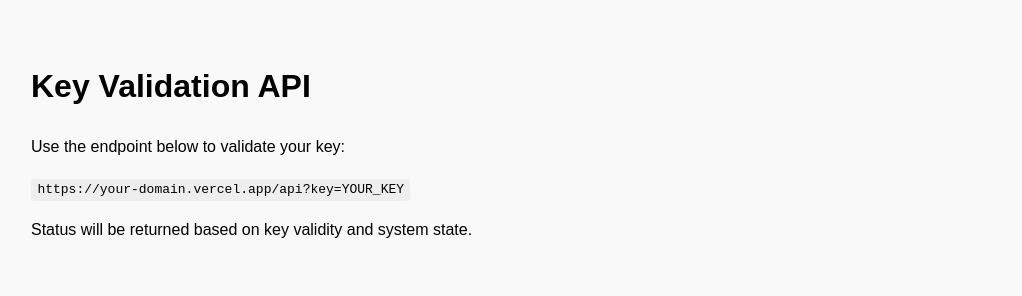
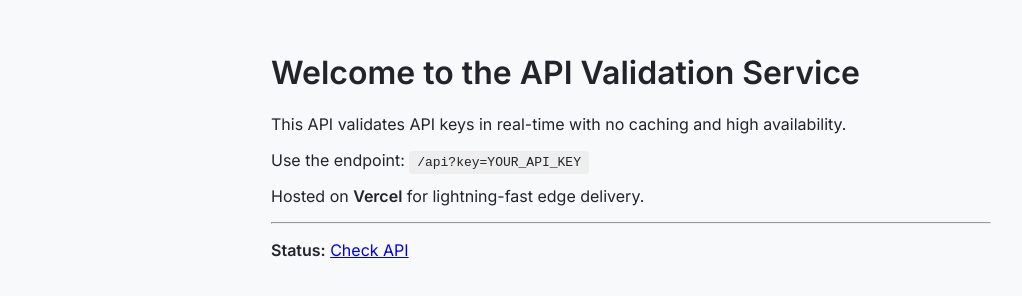
Before and after one commit to Aasyaco/ProjB, a website: page index.html in a window 1280 px wide. Shown: the whole page, without its empty margins (9-1031 px from the left). Drawn offline with Linux system fonts and the light colour scheme.

Commit message:
Update index.html

```diff
--- a/index.html
+++ b/index.html
@@ -1,18 +1,41 @@
 <!DOCTYPE html>
-<html>
+<html lang="en">
 <head>
-    <meta charset="UTF-8">
-    <meta name="viewport" content="width=device-width, initial-scale=1.0">
-    <title>Key Validation API</title>
+  <meta charset="UTF-8" />
+  <meta name="viewport" content="width=device-width, initial-scale=1.0"/>
+  <title>API Service Status</title>
+  <meta name="description" content="API key validation service - fast, secure, reliable.">
+  <link href="https://fonts.googleapis.com/css2?family=Inter:wght@400;600&display=swap" rel="stylesheet">
   <style>
-      body { font-family: sans-serif; padding: 2rem; line-height: 1.6; background: #f9f9f9; }
-      code { background: #eee; padding: 0.2rem 0.4rem; border-radius: 4px; }
+    body {
+      font-family: 'Inter', sans-serif;
+      margin: 0;
+      padding: 2rem;
+      background: #f8f9fa;
+      color: #212529;
+    }
+    h1 {
+      font-weight: 600;
+    }
+    .container {
+      max-width: 720px;
+      margin: auto;
+    }
+    code {
+      background: #eee;
+      padding: 0.3em 0.6em;
+      border-radius: 4px;
+    }
   </style>
 </head>
 <body>
-    <h1>Key Validation API</h1>
-    <p>Use the endpoint below to validate your key:</p>
-    <p><code>https://your-domain.vercel.app/api?key=YOUR_KEY</code></p>
-    <p>Status will be returned based on key validity and system state.</p>
+  <div class="container">
+    <h1>Welcome to the API Validation Service</h1>
+    <p>This API validates API keys in real-time with no caching and high availability.</p>
+    <p>Use the endpoint: <code>/api?key=YOUR_API_KEY</code></p>
+    <p>Hosted on <strong>Vercel</strong> for lightning-fast edge delivery.</p>
+    <hr />
+    <p><strong>Status:</strong> <a href="/api?key=test" target="_blank">Check API</a></p>
+  </div>
 </body>
 </html>
```
Lines whose indentation alone changed are shown as unchanged.
